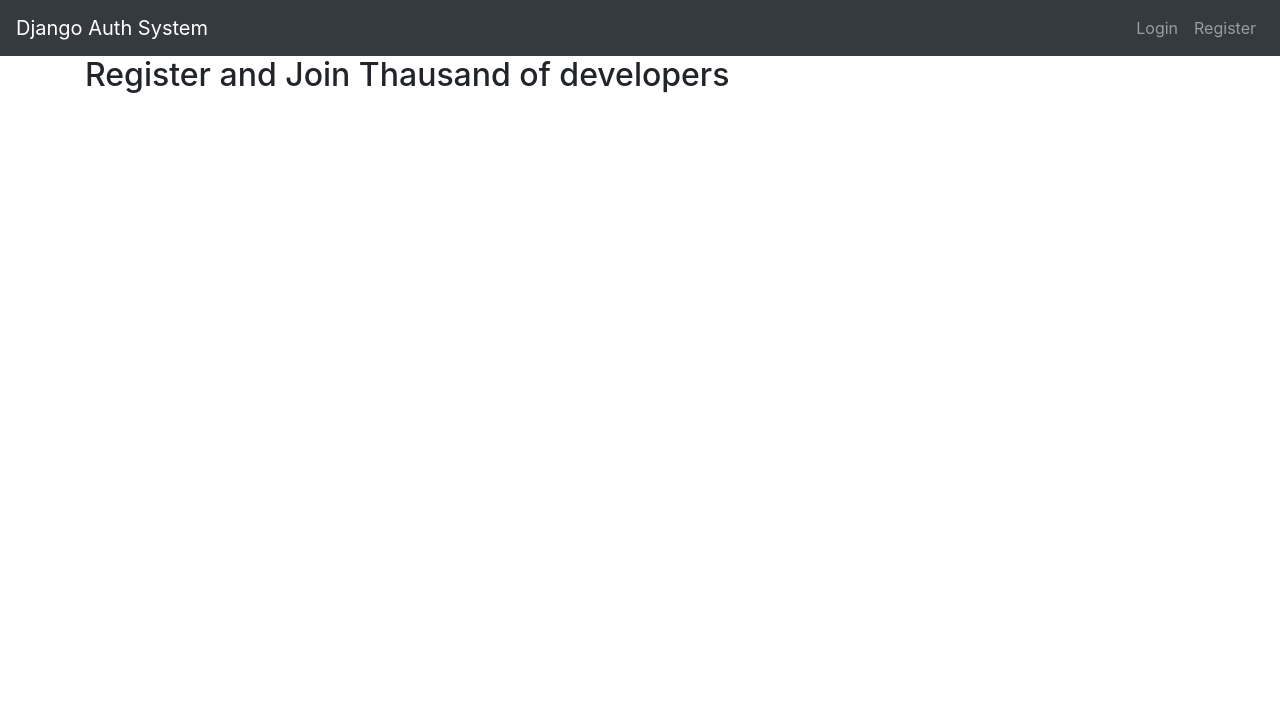
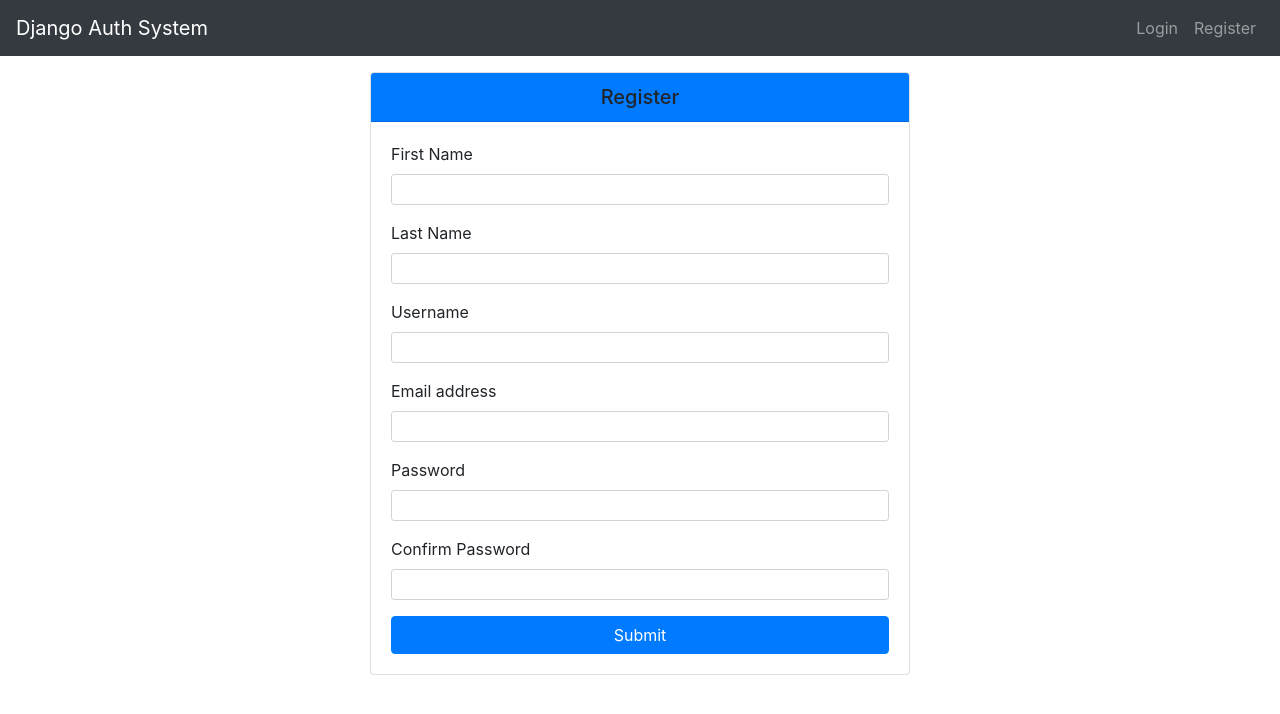
Before and after one commit to prasannatuladhar/auth_project_django, a Django app: template auth_app/templates/auth_app/register.html in a window 1280 px wide. Shown: the top 714 px of the page. Run offline with Django 3.2, Linux system fonts and the light colour scheme; the template is opened without the code that fills it, so the values that code supplies are empty; some libraries are stand-ins or nearby versions.

Commit message:
Registration/SignUp func

```diff
--- a/auth_app/templates/auth_app/base.html
+++ b/auth_app/templates/auth_app/base.html
@@ -44,7 +44,14 @@
         {% if messages %}
         <ul class="messages">
           {% for message in messages %}
-          <li{% if message.tags %} class="{{ message.tags }}"{% endif %}>{{ message }}</li>
+                 {% if message.tags %}
+          <div class="alert alert-{{ message.tags }} alert-dismissible fade show text-center" role="alert">
+                 {% endif %}
+            <strong>Holy guacamole!</strong> {{ message }}
+            <button type="button" class="close" data-dismiss="alert" aria-label="Close">
+              <span aria-hidden="true">&times;</span>
+            </button>
+          </div>
           {% endfor %}
         </ul>
         {% endif %}
--- a/auth_app/templates/auth_app/register.html
+++ b/auth_app/templates/auth_app/register.html
@@ -6,7 +6,50 @@ Sign Up! Join Millions of People
 
 
 {% block content %}
+<div class="row mt-3">
+    <div class="col-md-6 offset-md-3">
+        <div class="card ">
+            <div class="card-header text-center h5 bg-primary">
+                Register
+              </div>
+            <div class="card-body">
+                <form method="POST">
+                    {% csrf_token %}
+                    <div class="form-group">
+                        <label for="exampleInputPassword1">First Name</label>
+                        <input type="text" class="form-control form-control-sm" name="first_name">
+                    </div>
+                    <div class="form-group">
+                        <label for="exampleInputPassword1">Last Name</label>
+                        <input type="text" class="form-control form-control-sm" name="last_name">
+                    </div>
+                    <div class="form-group">
+                        <label for="exampleInputPassword1">Username</label>
+                        <input type="text" class="form-control form-control-sm" name="username">
+                    </div>
+                    <div class="form-group">
+                      <label for="exampleInputEmail1">Email address</label>
+                      <input type="email" class="form-control form-control-sm" name="email">
 
-<h2>Register and Join Thausand of developers</h2>
+                    </div>
+                    <div class="form-group">
+                      <label for="exampleInputPassword1">Password</label>
+                      <input type="password" class="form-control form-control-sm" name="password">
+                    </div>
+                    <div class="form-group">
+                        <label for="exampleInputPassword1">Confirm Password</label>
+                        <input type="password" class="form-control form-control-sm" name="password2">
+                      </div>
+
+
+                    <button type="submit" class="btn btn-primary btn-block">Submit</button>
+                  </form>
+            </div>
+          </div>
+    </div>
+  </div>
+
+
+
 
 {% endblock %}
```
Also changed, not shown: auth_app/views.py (+39 -1 lines).
